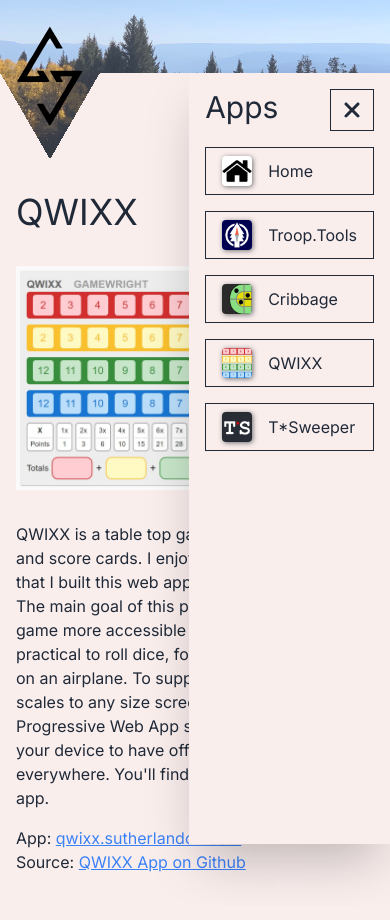
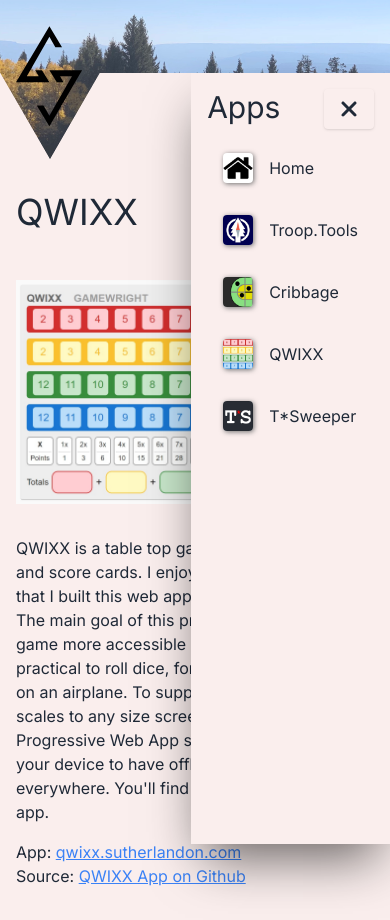
Before and after one commit to Sutherlandon/sutherlandon.com, a Next.js app: page /projects/qwixx in a window 390 px wide. Both pictures are taken after a click on the element 350 px from the left and 110 px from the top of the page. Built offline with nearby package versions, Linux system fonts and the light colour scheme.

Commit message:
Reworked the buttons softened the logo gradient edges

```diff
--- a/app/globals.css
+++ b/app/globals.css
@@ -7,8 +7,9 @@
   --foreground-rgb: 0, 0, 0;
   --bg-hex: #FAEEED;
   --drawer-width: 280px;
-  --sm-gradient-edge: 26.2%;
-  --md-gradient-edge: 26.2%;
+  --gradient-edge: 26%;
+  --sm-gradient-edge-off: 26.5%;
+  --md-gradient-edge-off: 26.2%;
   --sm-header-height: 160px;
   --md-header-height: 490px;
 }
@@ -28,13 +29,13 @@ body {
 }
 
 .bg-vGradientSm {
-  background: linear-gradient(-60deg, var(--bg-hex) var(--sm-gradient-edge), transparent var(--sm-gradient-edge)),
-    linear-gradient(60deg, var(--bg-hex) var(--sm-gradient-edge), transparent var(--sm-gradient-edge));
+  background: linear-gradient(-60deg, var(--bg-hex) var(--gradient-edge), transparent var(--sm-gradient-edge-off)),
+    linear-gradient(60deg, var(--bg-hex) var(--gradient-edge), transparent var(--sm-gradient-edge-off));
 }
 
 .bg-vGradientMd {
-  background: linear-gradient(-60deg, var(--bg-hex) var(--md-gradient-edge), transparent var(--md-gradient-edge)),
-    linear-gradient(60deg, var(--bg-hex) var(--md-gradient-edge), transparent var(--md-gradient-edge));
+  background: linear-gradient(-60deg, var(--bg-hex) var(--gradient-edge), transparent var(--md-gradient-edge-off)),
+    linear-gradient(60deg, var(--bg-hex) var(--gradient-edge), transparent var(--md-gradient-edge-off));
 }
 
 .bg-forest {
--- a/app/layout.tsx
+++ b/app/layout.tsx
@@ -47,7 +47,7 @@ export default function RootLayout({
               <div className='h-full px-4 pt-[25px] m-auto bg-vGradientSm'>
                 <Link href='/' className='cursor-pointer'>
                   <Image
-                    src='/img/Gg-1.0.svg'
+                    src='/img/Gg-1.1.svg'
                     width='250'
                     height='375'
                     alt='Gg Logo'
@@ -79,7 +79,7 @@ export default function RootLayout({
               <div className='h-full px-4 pt-8 m-auto bg-vGradientMd'>
                 <Link href='/' className='cursor-pointer'>
                 <Image
-                  src='/img/Gg-1.0.svg'
+                  src='/img/Gg-1.1.svg'
                   width='250'
                   height='375'
                   alt='Gg Logo'
--- /dev/null
+++ b/components/Button.tsx
@@ -0,0 +1,23 @@
+import clsx from "clsx";
+
+export default function Button({
+  children,
+  className,
+  ...rest
+}: {
+  children: React.ReactNode,
+  className?: String,
+  onClick?: () => void
+}) {
+  return (
+    <div
+      className={clsx(
+        'rounded flex p-2 px-4 mb-4 items-center text-gray-800 hover:shadow hover:shadow-black/60 hover:text-slate-100 hover:bg-slate-400',
+        className
+      )}
+      {...rest}
+    >
+      {children}
+    </div>
+  );
+}
--- a/components/MenuButton.tsx
+++ b/components/MenuButton.tsx
@@ -5,39 +5,36 @@ import clsx from 'clsx';
 import Link from "next/link";
 import FAIcon from "./FAIcon";
 import MenuContent from './MenuContent';
+import Button from './Button';
 
 export default function MenuButton() {
-  const backgroundColor = '#FAEEED';
+  // const backgroundColor = '#FAEEED';
   const [open, setOpen] = useState(false);
 
   return (
     <>
-      <div className='p-4' style={{
-        height: 87,
-        marginTop: 73,
-        backgroundColor,
-      }}>
-        <div
-          className='w-fit border border-gray-800 pt-2 pb-1 px-3 ml-auto hover:bg-yellow-100'
+      <div className='p-4 h-[87px] mt-[73px] bg-[--bg-hex]'>
+        <Button
+          className='w-fit ml-auto shadow'
           onClick={() => setOpen(true)}
         >
           <FAIcon icon='bars' className='h-6 text-gray-800' />
-        </div>
+        </Button>
       </div>
       <div
         className={clsx(
           open && 'block',
           !open && 'hidden',
-          'absolute p-4 shadow-2xl bg-[--bg-hex] h-[calc(100vh-73px)] right-0 top-[73px]'
+          'absolute p-4 shadow-2xl shadow-black/60 bg-[--bg-hex] h-[calc(100vh-73px)] right-0 top-[73px]'
         )}
       >
         <div className='flex justify-between'>
           <div className='text-3xl text-gray-800'>Apps</div>
-          <div className='w-fit border border-gray-800 pt-2 pb-1 px-3 ml-auto mb-4 hover:bg-yellow-100'
+          <Button className='w-fit ml-auto mb-4 shadow'
             onClick={() => setOpen(false)}
           >
             <FAIcon icon='times' className='h-6 text-gray-800' />
-          </div>
+          </Button>
         </div>
         <MenuContent close={() => setOpen(false)} />
       </div>
--- a/components/MenuContent.tsx
+++ b/components/MenuContent.tsx
@@ -1,5 +1,6 @@
 import Link from "next/link";
 import Image from "next/image"
+import Button from "./Button";
 
 function MenuItem({
   href,
@@ -14,7 +15,7 @@ function MenuItem({
 }) {
   return (
     <Link href={href} onClick={onClick} prefetch>
-      <div className='border border-gray-800 flex p-2 px-4 mb-4 items-center hover:bg-yellow-100'>
+      <Button>
         <div className='rounded mr-4 bg-white' style={{ boxShadow: '#717171 1px 1px 5px 0px' }}>
           <Image
             src={image}
@@ -24,8 +25,8 @@ function MenuItem({
             alt='cribbage icon'
           />
         </div>
-        <div className='text-gray-800'>{text}</div>
-      </div>
+        <div>{text}</div>
+      </Button>
     </Link>
   );
 }
--- a/components/PageHeader.tsx
+++ b/components/PageHeader.tsx
@@ -1,5 +1,6 @@
 import Link from "next/link";
 import FAIcon from "./FAIcon";
+import Button from "./Button";
 
 export default function PageHeader({
   title,
@@ -16,9 +17,9 @@ export default function PageHeader({
       {launchHref &&
         <div>
           <Link href={launchHref}>
-            <div className='border border-gray-800 p-2 px-4 hover:bg-yellow-100'>
+            <Button className='shadow md:shadow-black/60 md:bg-slate-400'>
               Launch<FAIcon icon='external-link-alt' right className='h-4 inline'/>
-            </div>
+            </Button>
           </Link>
         </div>
       }
```
